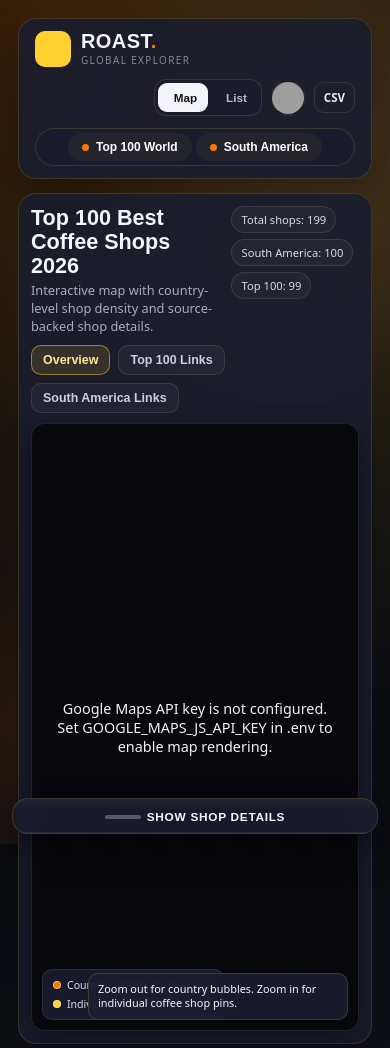
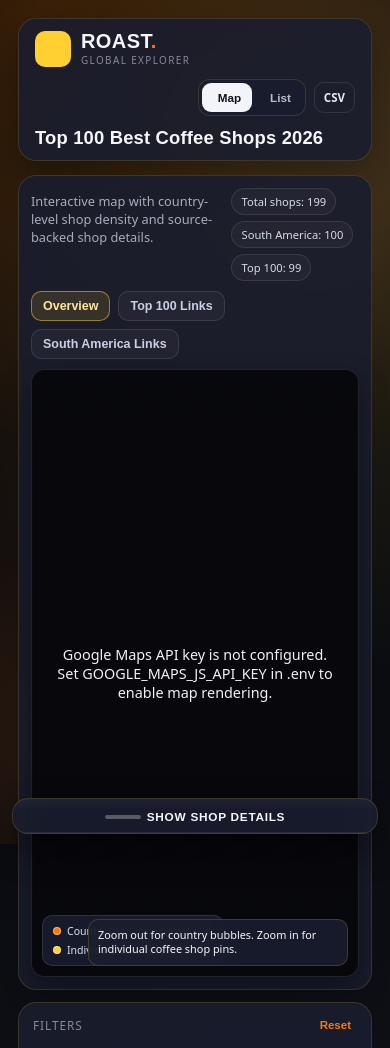
Before and after one commit to YFC-ophey/Top100BestCoffeeShops, a FastAPI app: page / in a window 390 px wide. Shown: the top 1048 px of the page. Run offline with FastAPI, Linux system fonts and the light colour scheme; some libraries are stand-ins or nearby versions; some web fonts are replaced; grey boxes are pictures that could not be loaded.

Commit message:
feat(ui): clean banner controls and move title to top bar

```diff
--- a/templates/index.html
+++ b/templates/index.html
@@ -113,44 +113,15 @@
         text-transform: uppercase;
       }
 
-      .collection-toggle {
-        display: flex;
-        align-items: center;
-        gap: 4px;
-        padding: 4px;
-        border-radius: 999px;
-        position: absolute;
-        left: 50%;
-        top: 50%;
-        transform: translate(-50%, -50%);
-        z-index: 2;
-      }
-
-      .collection-toggle button {
-        border: 0;
-        border-radius: 999px;
-        padding: 7px 14px;
-        font-size: 0.75rem;
+      .banner-title {
+        margin: 0;
+        flex: 1;
+        text-align: center;
+        font-family: "Cabinet Grotesk", "General Sans", sans-serif;
+        font-size: clamp(1.15rem, 1.75vw, 1.7rem);
         font-weight: 700;
-        color: #cfd1dc;
-        background: transparent;
-        cursor: pointer;
-      }
-
-      .collection-toggle button.active {
-        background: var(--brand-card);
-        color: #fff;
-      }
-
-      .collection-toggle button.active::before {
-        content: "";
-        display: inline-block;
-        width: 7px;
-        height: 7px;
-        border-radius: 999px;
-        background: var(--brand-orange);
-        margin-right: 7px;
-        vertical-align: middle;
+        letter-spacing: 0.01em;
+        line-height: 1.1;
       }
 
       .topbar-actions {
@@ -189,24 +160,6 @@
       .view-toggle button:hover {
         color: #ffffff;
         background: rgba(255, 255, 255, 0.08);
-      }
-
-      .avatar {
-        width: 36px;
-        height: 36px;
-        border-radius: 999px;
-        border: 2px solid transparent;
-        display: grid;
-        place-items: center;
-        background: linear-gradient(145deg, #2d2f38, #16171d);
-        font-size: 0.85rem;
-        overflow: hidden;
-      }
-
-      .avatar img {
-        width: 100%;
-        height: 100%;
-        object-fit: cover;
       }
 
       .download-btn {
@@ -798,14 +751,10 @@
           flex-wrap: wrap;
         }
 
-        .collection-toggle {
+        .banner-title {
           order: 3;
-          position: static;
-          left: auto;
-          top: auto;
-          transform: none;
-          width: 100%;
-          justify-content: center;
+          flex: 1 0 100%;
+          text-align: left;
         }
 
         .workspace {
@@ -869,10 +818,7 @@
           </div>
         </div>
 
-        <div class="collection-toggle glass-panel">
-          <button class="js-category-toggle active" data-category="Top 100">Top 100 World</button>
-          <button class="js-category-toggle active" data-category="South America">South America</button>
-        </div>
+        <h2 class="banner-title">Top 100 Best Coffee Shops 2026</h2>
 
         <div class="topbar-actions">
           <div class="view-toggle glass-panel">
@@ -885,12 +831,6 @@
               <span>List</span>
             </button>
           </div>
-          <div class="avatar" title="Global Explorer">
-            <img
-              src="https://images.unsplash.com/photo-1507003211169-0a1dd7228f2d?q=80&w=200&auto=format&fit=crop"
-              alt="User profile"
-            />
-          </div>
           {% if csv_available %}<a class="download-btn" href="{{ csv_url }}">CSV</a>{% endif %}
           {% if kml_available %}<a class="download-btn" href="{{ kml_url }}">KML</a>{% endif %}
         </div>
@@ -931,7 +871,6 @@
         <section class="canvas glass-panel">
           <div class="canvas-head">
             <div>
-              <h2>Top 100 Best Coffee Shops 2026</h2>
               <p>Interactive map with country-level shop density and source-backed shop details.</p>
             </div>
             <div class="meta-chips">
```
